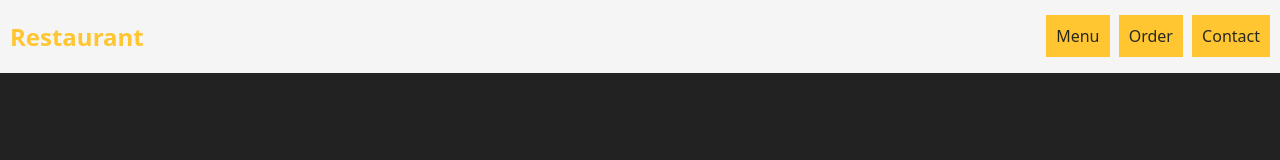
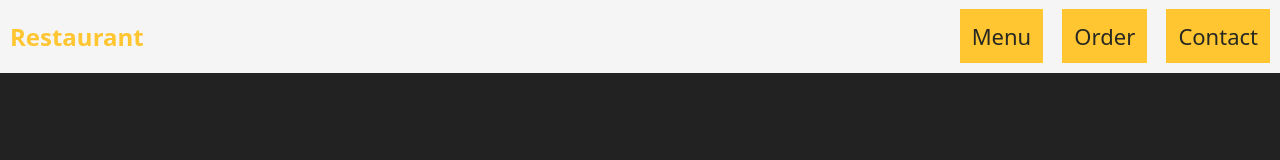
Before and after one commit to Josejpd3/Restaurant-Template, a website built with webpack: page client/index.html in a window 1280 px wide. Built offline with nearby package versions, Linux system fonts and the light colour scheme.

Commit message:
made button links bigger (client/src/css/style.css)

```diff
--- a/client/src/css/style.css
+++ b/client/src/css/style.css
@@ -43,8 +43,9 @@ img.logo {
   text-decoration: none;
   color: var(--monoaki);
   background-color: var(--primary);
-  padding: 10px;
-  margin-left: 5px;
+  padding: 12px;
+  margin-left: 15px;
+  font-size: 22px;
 }
 
 @media screen and (max-width: 430px) {
```
